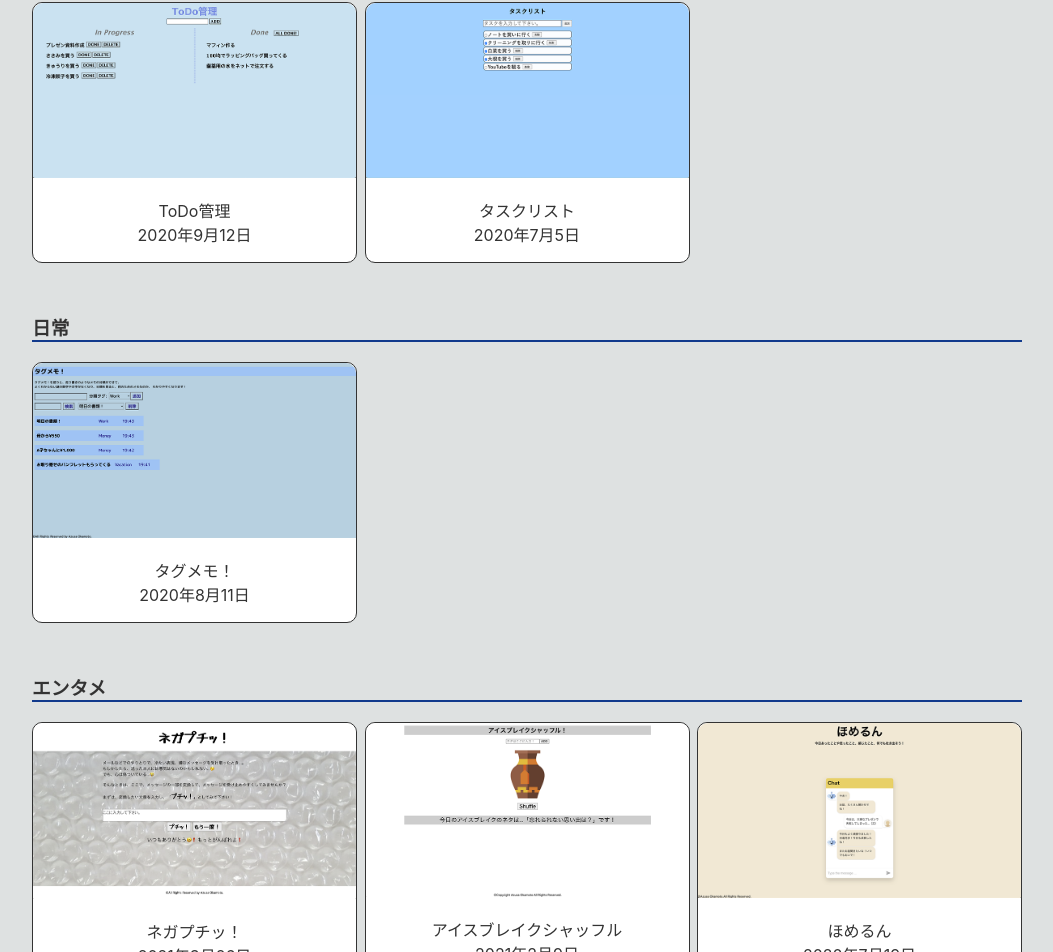
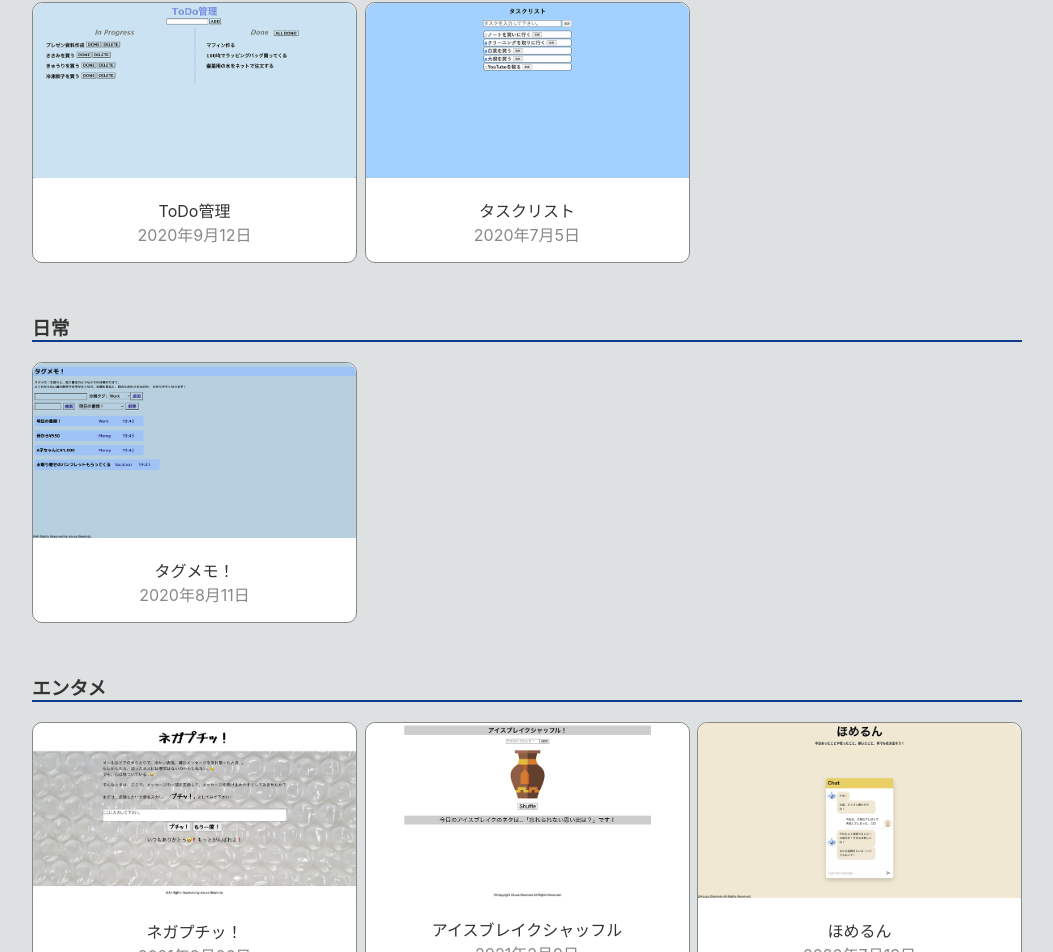
Before and after one commit to azufb/renewal-portfolio, a React (Create React App) app: page /Works in a window 1280 px wide. Shown: the part 171-1123 px from the top of the page, without its empty margins (113-1166 px from the left). Built offline with nearby package versions, Linux system fonts and the light colour scheme.

Commit message:
配色修正

```diff
--- a/src/App.css
+++ b/src/App.css
@@ -123,7 +123,7 @@ a {
 .timeline-content {
   width: 75%;
   float: left;
-  border-left: 3px solid #ccc;
+  border-left: 3px solid #c1c4c4;
   padding-left: 30px;
 }
 
@@ -157,12 +157,12 @@ h3 {
 }
 
 .category {
-  background-color: #ccc;
+  background-color: #c1c4c4;
   margin-bottom: 15px;
 }
 
 .lists .list {
-  border-bottom: 2px solid #ccc;
+  border-bottom: 2px solid #c1c4c4;
   margin-bottom: 0px;
   padding: 5px 0;
 }
@@ -195,7 +195,7 @@ h3 {
 }
 
 .card {
-  border: 1px solid #333333;
+  border: 1px solid #878989;
   border-radius: 10px;
   width: 323px;
   height: auto;
@@ -220,6 +220,10 @@ h3 {
 .card p {
   text-align: center;
   color: #333333;
+}
+
+.finishedDate {
+  color: #878989;
 }
 
 /* 成果物詳細ページ */
--- a/src/component/Profile.js
+++ b/src/component/Profile.js
@@ -139,7 +139,7 @@ export default class About extends React.Component {
                     <li>
                         <p className='timeline-date'>2020年4月</p>
                         <div className='timeline-content'>
-                            <h3 className="timeline_title">プログラミング学習スタート</h3>
+                            <h3 className="timeline_title">プログラミング学習スタート！</h3>
                             <p>本格的にプログラミング学習を開始した。</p>
                         </div>
                     </li>
--- a/src/component/Top.js
+++ b/src/component/Top.js
@@ -4,7 +4,7 @@ export default class Top extends React.Component {
     render() {
         return (
             <div className="top">
-                <h3 className='newsTitle'>NEWS!</h3>
+                <h3 className='newsTitle'>NEWS</h3>
                 <div className="contentsBox">
                     <table>
                         <tbody>
--- a/src/component/Works.js
+++ b/src/component/Works.js
@@ -23,7 +23,7 @@ export default class Works extends React.Component {
                                     <img src={ToDoKanri} alt="todo管理" />
                                     <p>
                                         ToDo管理<br />
-                                        2020年9月12日
+                                        <span className="finishedDate">2020年9月12日</span>
                                     </p>
                                 </div>
                             </NavLink>
@@ -34,7 +34,7 @@ export default class Works extends React.Component {
                                     <img src={taskList} alt="todo管理" />
                                     <p>
                                         タスクリスト<br />
-                                        2020年7月5日
+                                        <span className="finishedDate">2020年7月5日</span>
                                     </p>
                                 </div>
                             </NavLink>
@@ -51,7 +51,7 @@ export default class Works extends React.Component {
                                     <img src={tagMemo} alt="タグメモ！" />
                                     <p>
                                         タグメモ！<br />
-                                        2020年8月11日
+                                        <span className="finishedDate">2020年8月11日</span>
                                     </p>
                                 </div>
                             </NavLink>
@@ -68,7 +68,7 @@ export default class Works extends React.Component {
                                     <img src={negapuchi} alt="ネガプチッ！" />
                                     <p>
                                         ネガプチッ！<br />
-                                        2021年3月26日
+                                        <span className="finishedDate">2021年3月26日</span>
                                     </p>
                                 </div>
                             </NavLink>
@@ -79,7 +79,7 @@ export default class Works extends React.Component {
                                     <img src={iceBreakShuffle} alt="アイスブレイクシャッフル" />
                                     <p>
                                         アイスブレイクシャッフル<br />
-                                        2021年2月9日
+                                        <span className="finishedDate">2021年2月9日</span>
                                     </p>
                                 </div>
                             </NavLink>
@@ -90,7 +90,7 @@ export default class Works extends React.Component {
                                     <img src={homerun} alt="ほめるん" />
                                     <p>
                                         ほめるん<br />
-                                        2020年7月19日
+                                        <span className="finishedDate">2020年7月19日</span>
                                     </p>
                                 </div>
                             </NavLink>
@@ -107,7 +107,7 @@ export default class Works extends React.Component {
                                     <img src={jhpm} alt="jhpm" />
                                     <p>
                                         Job Hunting Progress Manage<br />
-                                        2020年10月24日
+                                        <span className="finishedDate">2020年10月24日</span>
                                     </p>
                                 </div>
                             </NavLink>
```
